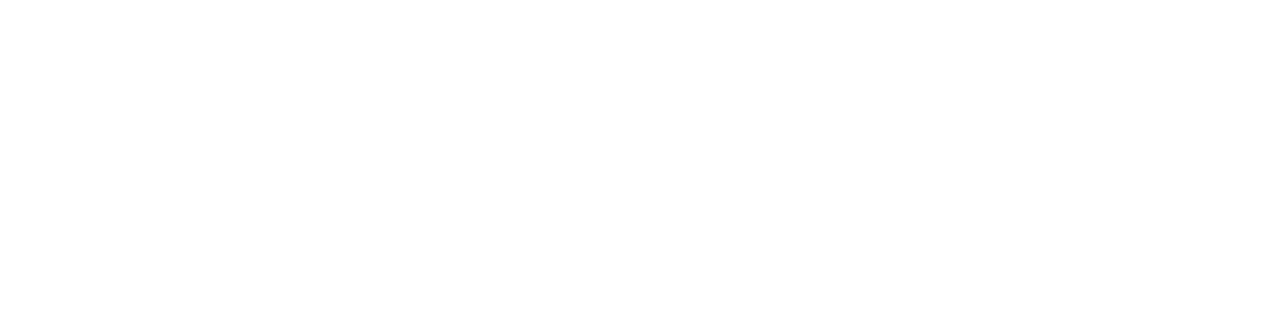
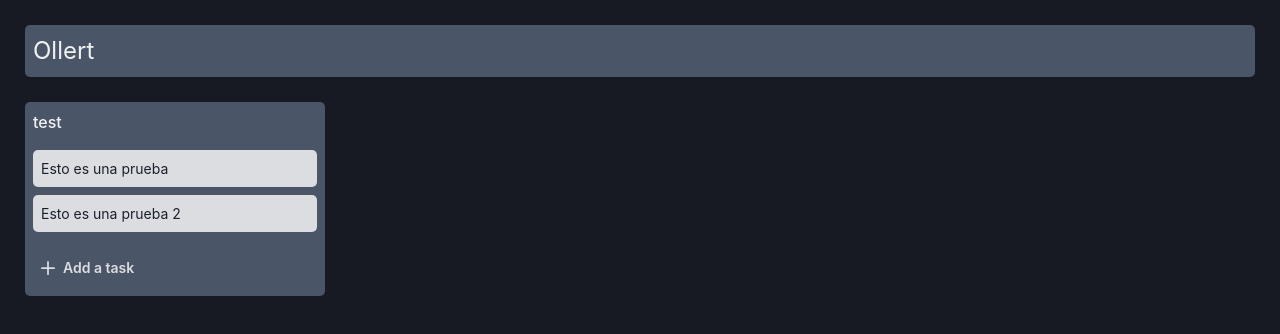
Before and after one commit to AlexGPlay/Ollert, a Next.js app: page / in a window 1280 px wide. Shown: the top 334 px of the page. Built offline with nearby package versions, Linux system fonts and the light colour scheme.

Commit message:
Added one list with tasks that can be added

```diff
--- /dev/null
+++ b/components/List.js
@@ -0,0 +1,89 @@
+import { Button, IconButton } from "@chakra-ui/button";
+import { AddIcon, CloseIcon } from "@chakra-ui/icons";
+import { Box, Flex, Spacer, Stack, Text, Wrap } from "@chakra-ui/layout";
+import { Textarea } from "@chakra-ui/textarea";
+import { useEffect, useRef, useState } from "react";
+import Task from "./Task";
+
+const List = ({ name, tasks, onCreateTask }) => {
+  const [isCreating, setCreating] = useState(false);
+  const [newTaskText, setNewTaskText] = useState("");
+  const textAreaRef = useRef();
+
+  const handleCreateTask = (evt) => {
+    evt?.preventDefault();
+    setCreating(false);
+    setNewTaskText("");
+    onCreateTask(newTaskText);
+  };
+
+  useEffect(() => {
+    if (isCreating) textAreaRef.current?.focus();
+  }, [isCreating]);
+
+  return (
+    <Box bgColor="gray.600" minW={300} borderRadius={5} overflow="hidden">
+      <Box p={2}>
+        <Text fontWeight="500" fontSize="md" color="whiteAlpha.900">
+          {name}
+        </Text>
+      </Box>
+      {tasks?.length > 0 && (
+        <Box p={2}>
+          <Stack>
+            {tasks.map((text, idx) => (
+              <Task text={text} key={idx} />
+            ))}
+          </Stack>
+        </Box>
+      )}
+      <Box p={2}>
+        {isCreating ? (
+          <form onSubmit={handleCreateTask}>
+            <Textarea
+              resize="none"
+              fontSize="sm"
+              bgColor="whiteAlpha.800"
+              ref={textAreaRef}
+              value={newTaskText}
+              placeholder="Write your new task text"
+              onKeyPress={(evt) => evt.code === "Enter" && handleCreateTask(evt)}
+              onChange={(evt) => setNewTaskText(evt.target.value)}
+            />
+            <Flex mt={2}>
+              <Wrap spacing={2}>
+                <Button colorScheme="blue" type="submit">
+                  Add task
+                </Button>
+                <IconButton
+                  variant="ghost"
+                  colorScheme="whiteAlpha"
+                  color="whiteAlpha.800"
+                  onClick={() => {
+                    setNewTaskText("");
+                    setCreating(false);
+                  }}
+                  icon={<CloseIcon />}
+                />
+              </Wrap>
+            </Flex>
+          </form>
+        ) : (
+          <Button
+            p={2}
+            colorScheme="whiteAlpha"
+            color="whiteAlpha.800"
+            fontSize="sm"
+            variant="ghost"
+            leftIcon={<AddIcon />}
+            onClick={() => setCreating(true)}
+          >
+            Add a task
+          </Button>
+        )}
+      </Box>
+    </Box>
+  );
+};
+
+export default List;
--- /dev/null
+++ b/components/Navbar.js
@@ -0,0 +1,15 @@
+import { Flex, Wrap, Text } from "@chakra-ui/layout";
+
+const Navbar = () => {
+  return (
+    <Flex w="100%" p={2} borderRadius={5} bgColor="gray.600">
+      <Wrap spacing={5}>
+        <Text fontSize="2xl" color="whiteAlpha.900">
+          Ollert
+        </Text>
+      </Wrap>
+    </Flex>
+  );
+};
+
+export default Navbar;
--- /dev/null
+++ b/components/Task.js
@@ -0,0 +1,11 @@
+import { Box, Text } from "@chakra-ui/layout";
+
+const Task = ({ text }) => {
+  return (
+    <Box bgColor="whiteAlpha.800" borderRadius={5} p={2}>
+      <Text fontSize="sm">{text}</Text>
+    </Box>
+  );
+};
+
+export default Task;
--- a/package.json
+++ b/package.json
@@ -8,6 +8,7 @@
     "start": "next start"
   },
   "dependencies": {
+    "@chakra-ui/icons": "^1.0.16",
     "@chakra-ui/react": "^1.6.10",
     "@emotion/react": "^11.5.0",
     "@emotion/styled": "^11.3.0",
--- a/pages/index.js
+++ b/pages/index.js
@@ -1,3 +1,21 @@
+import { Box, Flex } from "@chakra-ui/layout";
+import { useState } from "react";
+import List from "../components/List";
+import Navbar from "../components/Navbar";
+
 export default function Home() {
-  return <div></div>;
+  const [tasks, setTasks] = useState(["Esto es una prueba", "Esto es una prueba 2"]);
+
+  return (
+    <Box w="100%" h="100%" p={25} bgColor="gray.900">
+      <Navbar />
+      <Flex mt={25}>
+        <List
+          name="test"
+          tasks={tasks}
+          onCreateTask={(task) => setTasks((tasks) => [...tasks, task])}
+        />
+      </Flex>
+    </Box>
+  );
 }
--- a/styles/globals.css
+++ b/styles/globals.css
@@ -1,9 +1,10 @@
 html,
-body {
+body,
+#__next {
   padding: 0;
   margin: 0;
-  font-family: -apple-system, BlinkMacSystemFont, Segoe UI, Roboto, Oxygen, Ubuntu, Cantarell,
-    Fira Sans, Droid Sans, Helvetica Neue, sans-serif;
+  width: 100%;
+  height: 100%;
 }
 
 a {
@@ -15,4 +16,6 @@
 *::after,
 *::before {
   box-sizing: border-box;
+  font-family: -apple-system, BlinkMacSystemFont, Segoe UI, Roboto, Oxygen, Ubuntu, Cantarell,
+    Fira Sans, Droid Sans, Helvetica Neue, sans-serif;
 }
```
Also changed, not shown: 1 other file (tests, documents, lock files or other folders).
